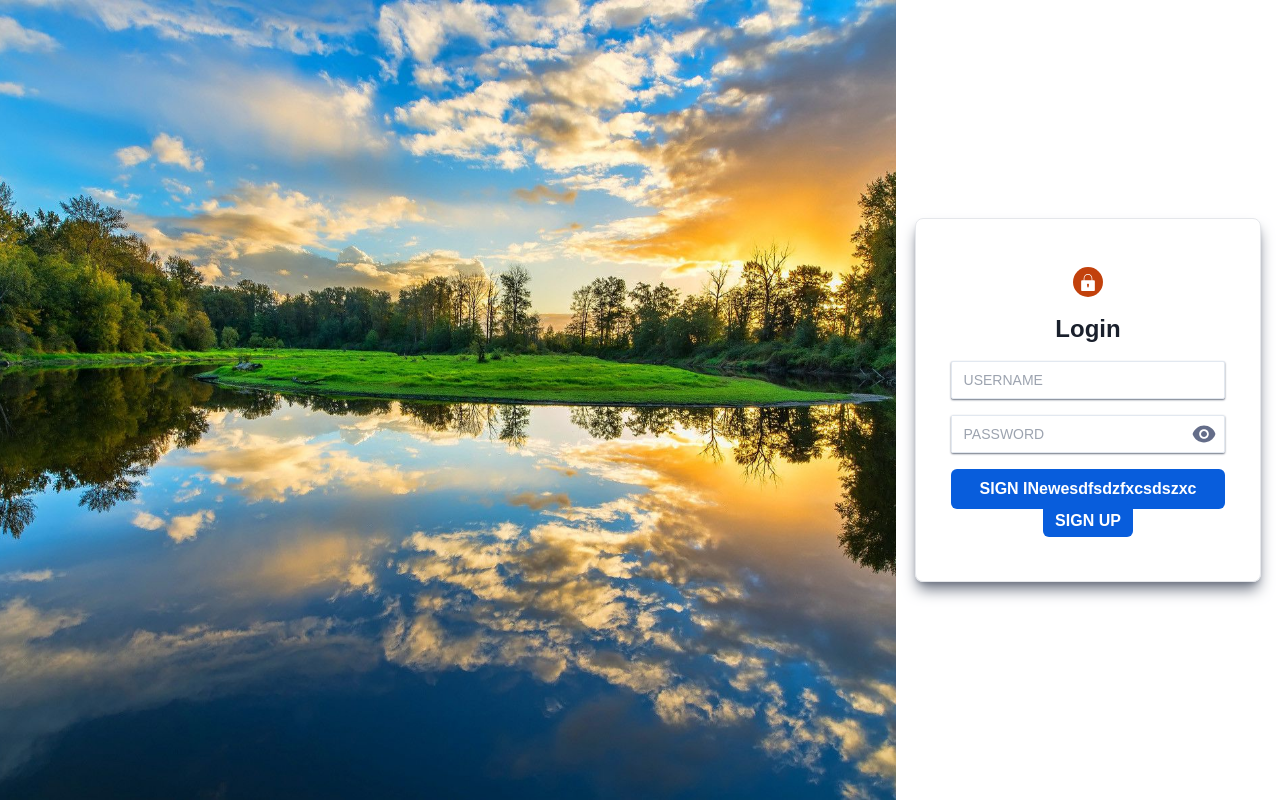
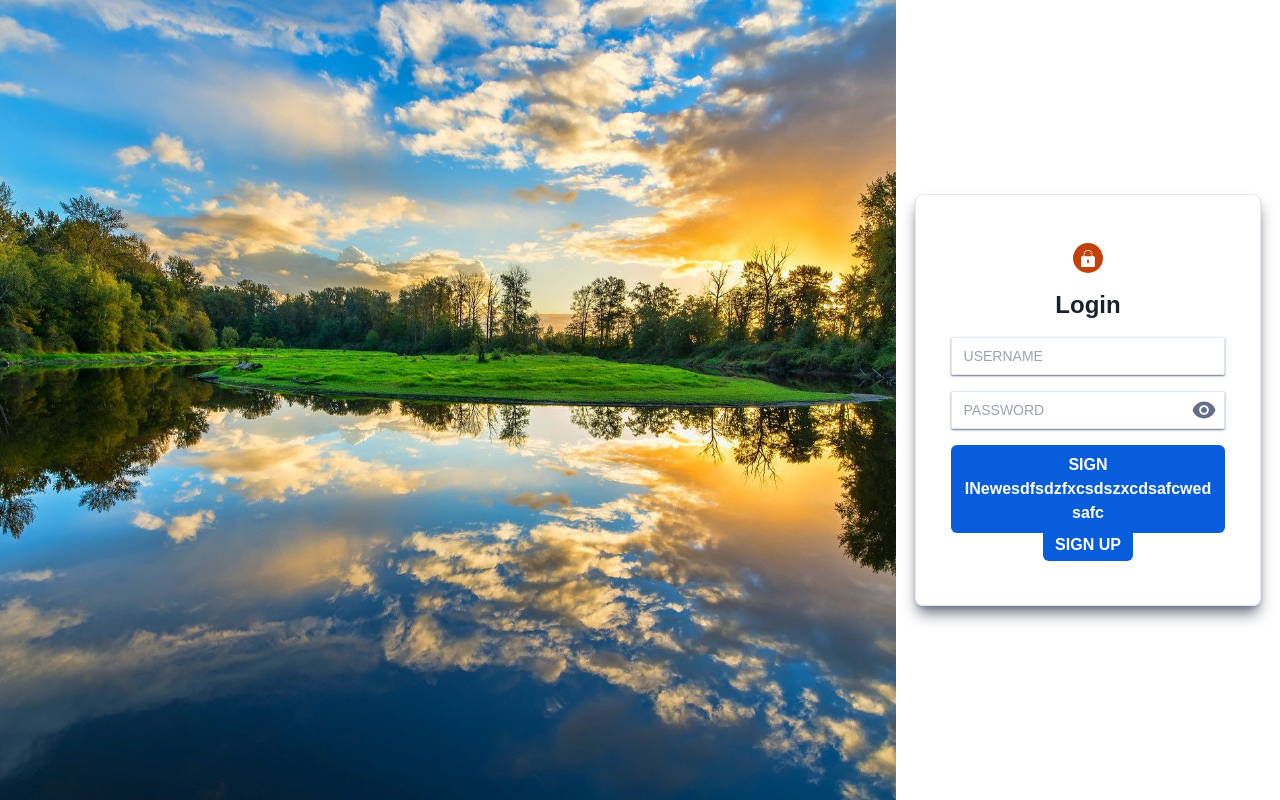
Before and after one commit to Wanchana3om/DTC, a React (Vite) app in the folder client/: page / in a window 1280 px wide. Built offline with nearby package versions, Linux system fonts and the light colour scheme.

Commit message:
wsdfweasdfcsfd

```diff
--- a/client/src/page/HomePage.jsx
+++ b/client/src/page/HomePage.jsx
@@ -80,7 +80,7 @@ function HomePage() {
                 type="submit"
                 className="mt-4 bg-[#085ddc] w-full text-white rounded-md font-semibold py-2 px-3  active:bg-[#085ddc] duration-100 hover:bg-[#0644a1] transition-all "
               >
-                SIGN INewesdfsdzfxcsdszxc
+                SIGN INewesdfsdzfxcsdszxcdsafcwedsafc
               </button>
 
               <Link
```
